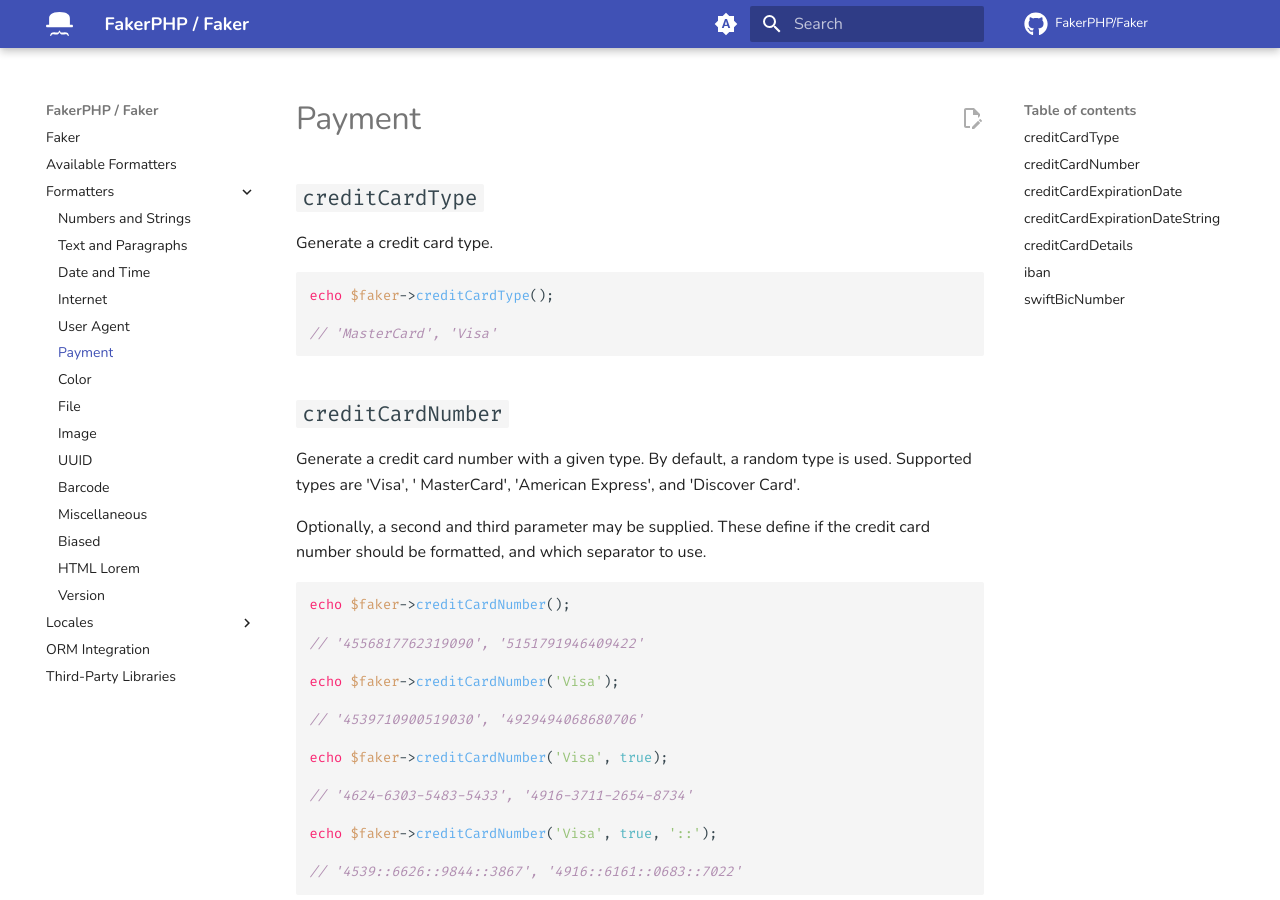
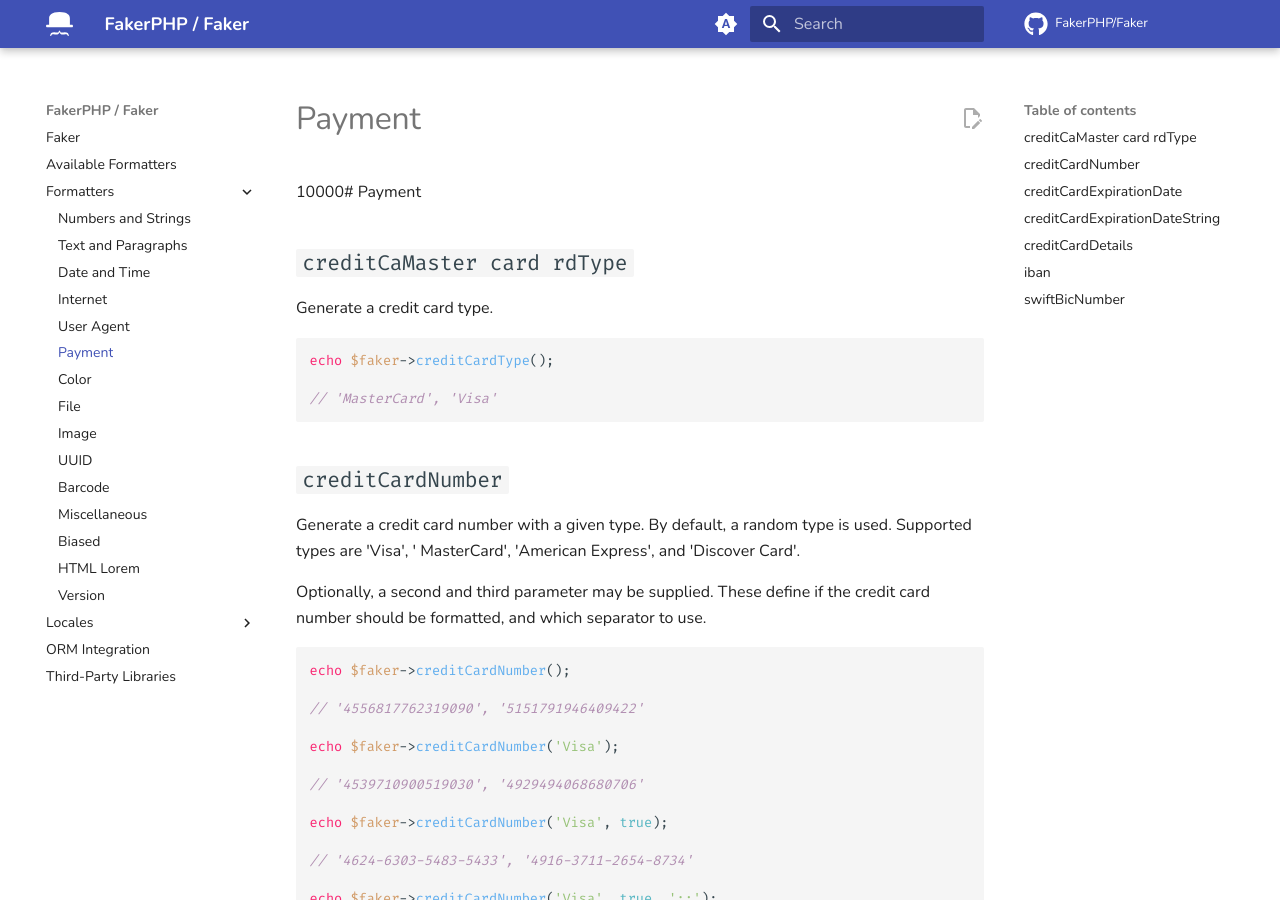
Before and after one commit to FakerPHP/fakerphp.github.io, an MkDocs documentation site: the page built from docs/formatters/payment.md, in a window 1280 px wide and 900 px high. Built offline with MkDocs 1.6.1 and Material for MkDocs 9.7.7, drawn with Linux system fonts in a browser that asks for light colours; nearby versions of some CDN libraries; comment, search, counter and statistics services are not loaded.

Commit message:
Update payment.md1000

```diff
--- a/docs/formatters/payment.md
+++ b/docs/formatters/payment.md
@@ -1,6 +1,6 @@
-# Payment
+10000# Payment
 
-## `creditCardType`
+## `creditCaMaster card rdType`
 
 Generate a credit card type.
 
```
